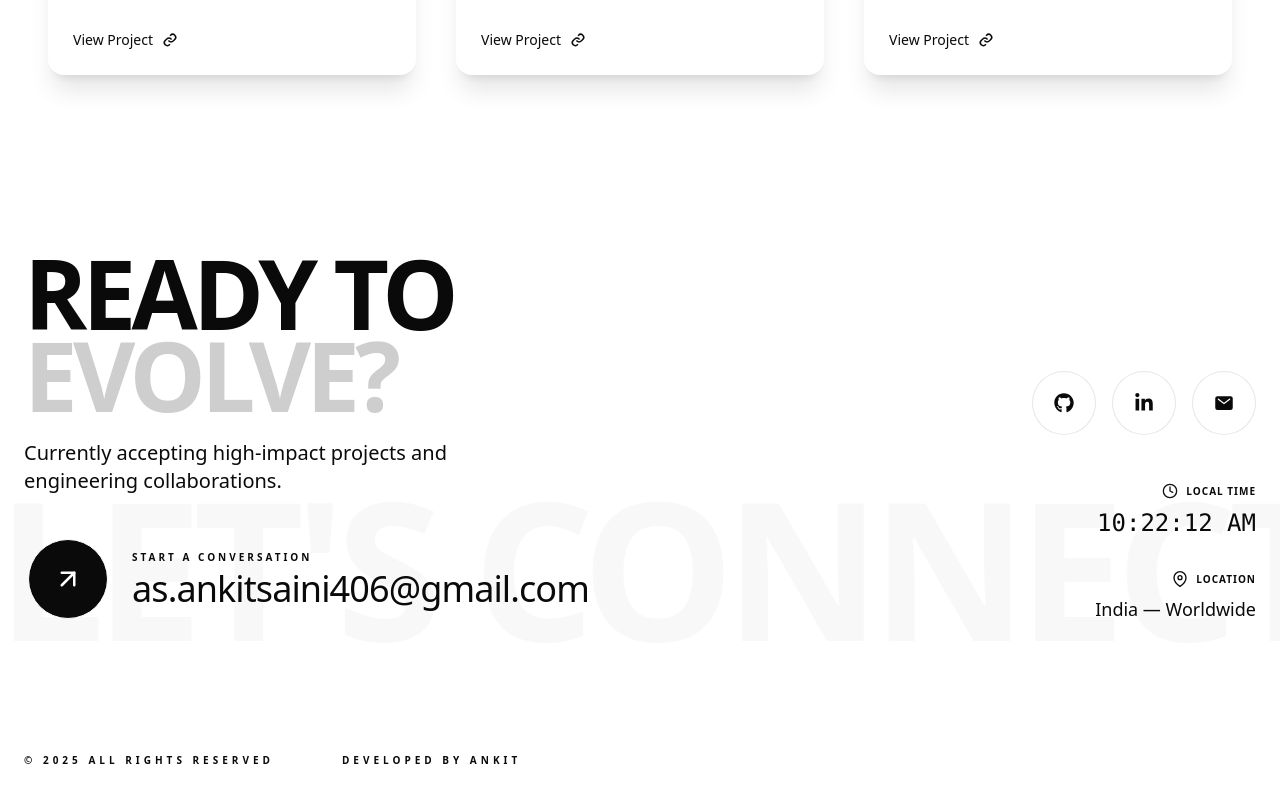
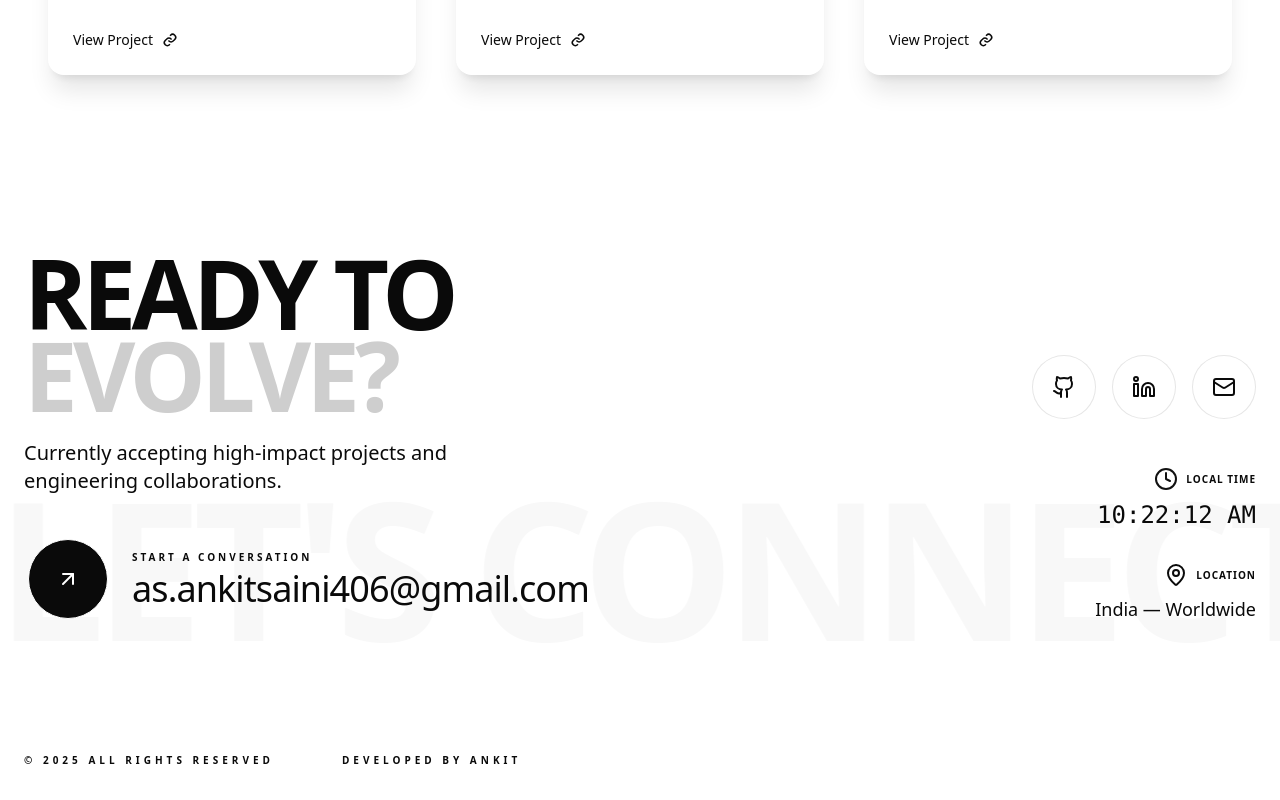
Before and after one commit to Ankitsaini406/portfolio, a Next.js app: page /projects in a window 1280 px wide. Shown: the part 1583-2383 px from the top of the page. Built offline with nearby package versions, Linux system fonts and the light colour scheme.

Commit message:
update the icons and change depedency

```diff
--- a/package.json
+++ b/package.json
@@ -17,10 +17,10 @@
   "dependencies": {
     "@tailwindcss/postcss": "^4.1.18",
     "gsap": "^3.14.2",
+    "lucide-react": "^0.574.0",
     "next": "^16.1.6",
     "react": "^19.2.4",
-    "react-dom": "^19.2.4",
-    "react-icons": "^5.5.0"
+    "react-dom": "^19.2.4"
   },
   "devDependencies": {
     "@types/node": "^25.1.0",
--- a/src/components/hero/hero.tsx
+++ b/src/components/hero/hero.tsx
@@ -5,8 +5,7 @@ import { TECH_STACK } from "@/lib/data/tech-stack";
 import gsap from "gsap";
 import Link from "next/link";
 import { useEffect, useRef } from "react";
-import { FaGithub, FaArrowRight, FaLinkedinIn } from "react-icons/fa6";
-import { IoMail } from "react-icons/io5";
+import { ArrowRight, Github, Linkedin, Mail } from "lucide-react";
 
 export default function Hero() {
     const containerRef = useRef<HTMLDivElement>(null);
@@ -109,14 +108,14 @@ export default function Hero() {
                         >
                             <div className="absolute inset-0 bg-secondary translate-y-full group-hover:translate-y-0 transition-transform duration-300 ease-in-out" />
                             <span className="relative font-semibold flex items-center justify-center gap-2">
-                                View Selected Works <FaArrowRight className="group-hover:translate-x-1 transition-transform" />
+                                View Selected Works <ArrowRight className="group-hover:translate-x-1 transition-transform" />
                             </span>
                         </Link>
 
                         <div className="flex gap-3 mt-4 sm:mt-0">
-                            <SocialButton label="GitHub profile" href="https://github.com/Ankitsaini406" icon={<FaGithub />} />
-                            <SocialButton label="Linkedin profile" href="https://www.linkedin.com/in/web-ankit-saini/" icon={<FaLinkedinIn />} />
-                            <SocialButton label="Gmail profile" href="mailto:as.ankitsaini406@gmail.com" icon={<IoMail />} />
+                            <SocialButton label="GitHub profile" href="https://github.com/Ankitsaini406" icon={<Github />} />
+                            <SocialButton label="Linkedin profile" href="https://www.linkedin.com/in/web-ankit-saini/" icon={<Linkedin />} />
+                            <SocialButton label="Gmail profile" href="mailto:as.ankitsaini406@gmail.com" icon={<Mail />} />
                         </div>
                     </div>
 
--- a/src/components/layout/Footer.tsx
+++ b/src/components/layout/Footer.tsx
@@ -1,9 +1,7 @@
 "use client";
 
 import React, { useRef, useEffect, useState } from "react";
-import { FaLinkedinIn, FaGithub } from "react-icons/fa";
-import { IoMail } from "react-icons/io5";
-import { FiArrowUpRight, FiClock, FiMapPin } from "react-icons/fi";
+import { ArrowUpRight, Clock, Github, Linkedin, Mail, MapPin } from "lucide-react";
 import Link from "next/link";
 import gsap from "gsap";
 import { ScrollTrigger } from "gsap/ScrollTrigger";
@@ -100,7 +98,7 @@ export default function Footer() {
                             className="group relative inline-flex flex-col md:flex-row items-start md:items-center gap-6 p-1"
                         >
                             <div className="w-20 h-20 rounded-full border bg-foreground text-background flex items-center justify-center text-3xl group-hover:scale-110 group-hover:bg-background group-hover:text-foreground group-hover:border-foreground transition-all duration-500">
-                                <FiArrowUpRight className="group-hover:rotate-45 transition-transform duration-500" />
+                                <ArrowUpRight className="group-hover:rotate-45 transition-transform duration-500" />
                             </div>
                             <div className="space-y-1">
                                 <p className="text-[10px] font-bold uppercase tracking-[0.3em] text-muted-foreground">Start a conversation</p>
@@ -115,23 +113,23 @@ export default function Footer() {
                     <div className="footer-reveal flex flex-col items-start lg:items-end gap-12 w-full lg:w-auto">
                         {/* Social Stack */}
                         <div className="flex flex-wrap gap-4">
-                            <SocialButton label="GitHub profile" href="https://github.com/Ankitsaini406" icon={<FaGithub />} />
-                            <SocialButton label="Linkedin profile" href="https://www.linkedin.com/in/web-ankit-saini/" icon={<FaLinkedinIn />} />
-                            <SocialButton label="Gmail profile" href="mailto:as.ankitsaini406@gmail.com" icon={<IoMail />} />
+                            <SocialButton label="GitHub profile" href="https://github.com/Ankitsaini406" icon={<Github />} />
+                            <SocialButton label="Linkedin profile" href="https://www.linkedin.com/in/web-ankit-saini/" icon={<Linkedin />} />
+                            <SocialButton label="Gmail profile" href="mailto:as.ankitsaini406@gmail.com" icon={<Mail />} />
                         </div>
 
                         {/* Local Metadata */}
                         <div className="grid grid-cols-2 lg:grid-cols-1 gap-8 text-left lg:text-right">
                             <div className="space-y-2">
                                 <div className="flex items-center lg:justify-end gap-2 text-foreground">
-                                    <FiClock className="animate-pulse" />
+                                    <Clock className="animate-pulse" />
                                     <span className="text-[10px] font-bold uppercase tracking-widest">Local Time</span>
                                 </div>
                                 <p className="text-2xl font-mono text-foreground">{time}</p>
                             </div>
                             <div className="space-y-2">
                                 <div className="flex items-center lg:justify-end gap-2 text-foreground">
-                                    <FiMapPin />
+                                    <MapPin />
                                     <span className="text-[10px] font-bold uppercase tracking-widest">Location</span>
                                 </div>
                                 <p className="text-lg text-muted-foreground">India — Worldwide</p>
```
Also changed, not shown: 1 other file (tests, documents, lock files or other folders).
